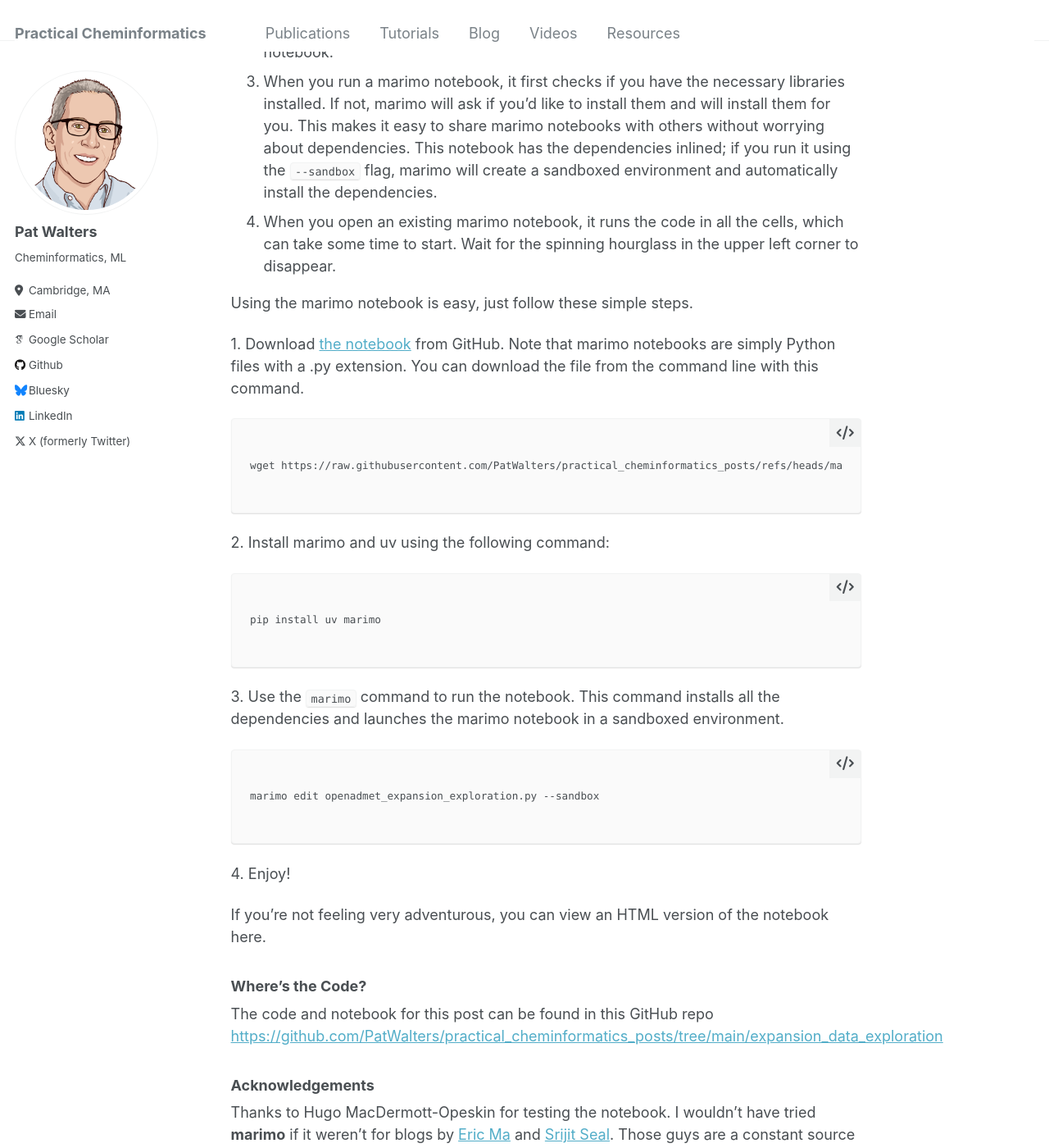
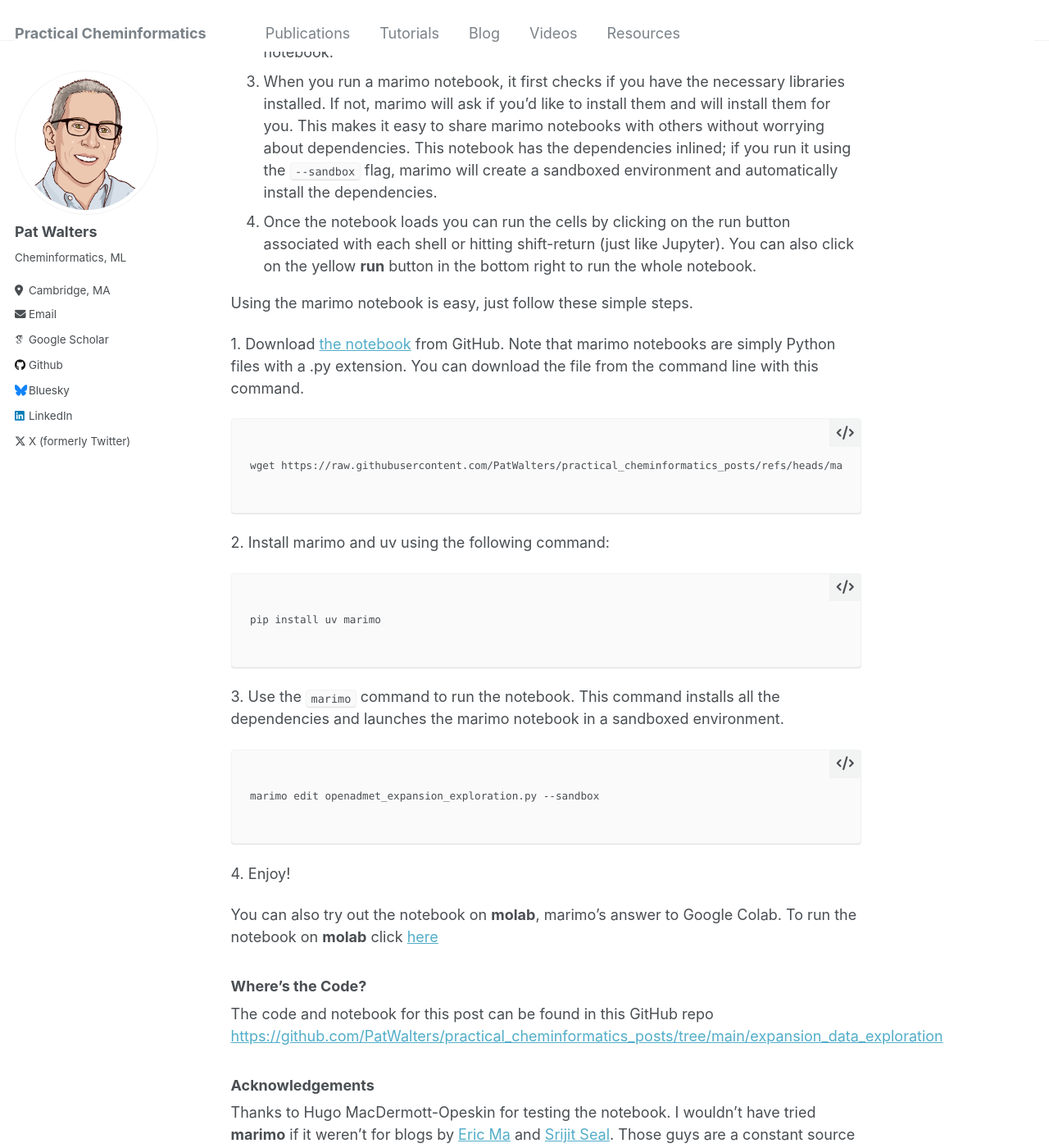
Before and after one commit to PatWalters/patwalters.github.io, a Jekyll site: the page built from _posts/2025-11-08-OpenADMET-ExpansionRx-Data-Analysis.md, in a window 1280 px wide and 1400 px high, scrolled down 1306 px. Shown: the whole window at 82% size. Built offline with Jekyll 4.4.1, drawn with Linux system fonts in a browser that asks for light colours; some web fonts are replaced; comment, search, counter and statistics services are not loaded.

Commit message:
post updates

```diff
--- a/_posts/2025-11-08-OpenADMET-ExpansionRx-Data-Analysis.md
+++ b/_posts/2025-11-08-OpenADMET-ExpansionRx-Data-Analysis.md
@@ -16,7 +16,7 @@ There are a few aspects of marimo that might confuse some long-time Jupyter user
 1. The output of a code cell in marimo appears above the cell in the notebook instead of below it, as in Jupyter.
 2. A marimo notebook is reactive, meaning that when you change the value of a variable, any code cells that depend on that variable will automatically update. This differs from Jupyter, where you need to manually re-run code cells to see the updated output. It also means that a variable can only be defined once in a marimo notebook.
 3. When you run a marimo notebook, it first checks if you have the necessary libraries installed. If not, marimo will ask if you'd like to install them and will install them for you. This makes it easy to share marimo notebooks with others without worrying about dependencies. This notebook has the dependencies inlined; if you run it using the `--sandbox` flag, marimo will create a sandboxed environment and automatically install the dependencies.
-4. When you open an existing marimo notebook, it runs the code in all the cells, which can take some time to start. Wait for the spinning hourglass in the upper left corner to disappear.
+4. Once the notebook loads you can run the cells by clicking on the run button associated with each shell or hitting shift-return (just like Jupyter).  You can also click on the yellow **run** button in the bottom right to run the whole notebook.
 
 Using the marimo notebook is easy, just follow these simple steps.
 
@@ -47,7 +47,7 @@ marimo edit openadmet_expansion_exploration.py --sandbox
 
 4\. Enjoy\!
 
-If you're not feeling very adventurous, you can view an HTML version of the notebook here.
+You can also try out the notebook on **molab**, marimo's answer to Google Colab.  To run the notebook on **molab** click [here](https://molab.marimo.io/notebooks/nb_owQ4ngjzw1NjtnnYVkccfv)
 
 ### Where's the Code?
 The code and notebook for this post can be found in this GitHub repo [https://github.com/PatWalters/practical\_cheminformatics\_posts/tree/main/expansion\_data\_exploration](https://github.com/PatWalters/practical_cheminformatics_posts/tree/main/expansion_data_exploration)
```
